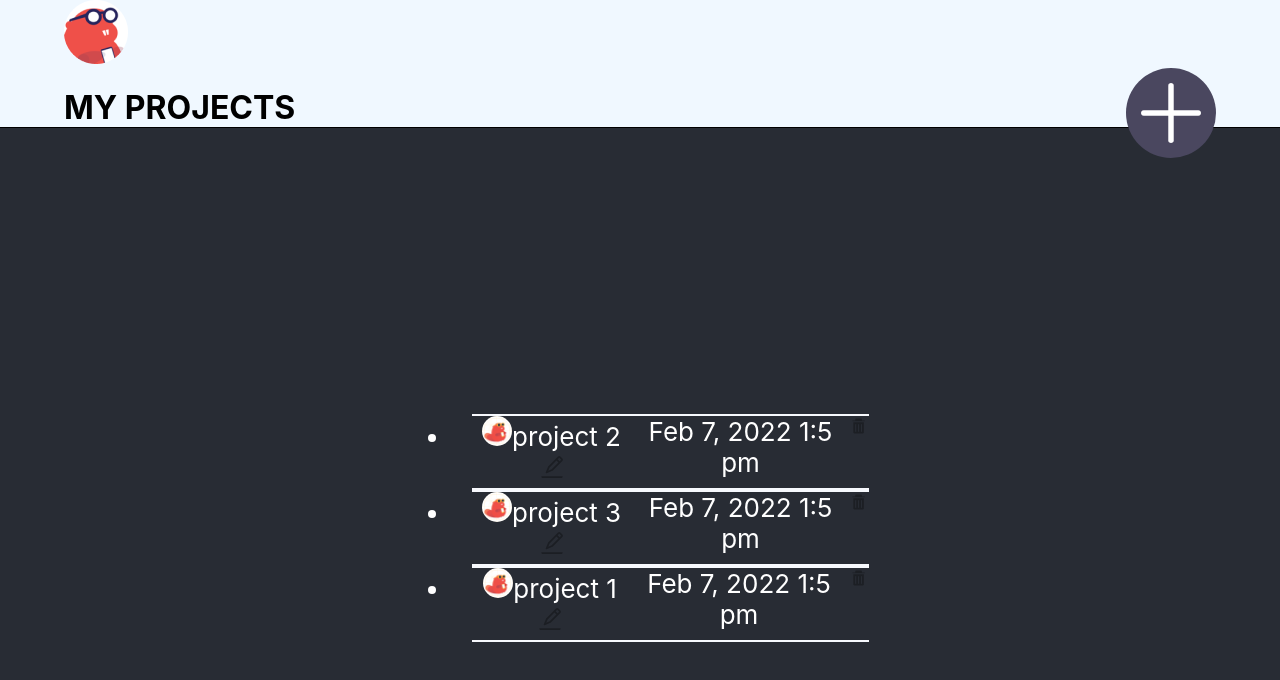
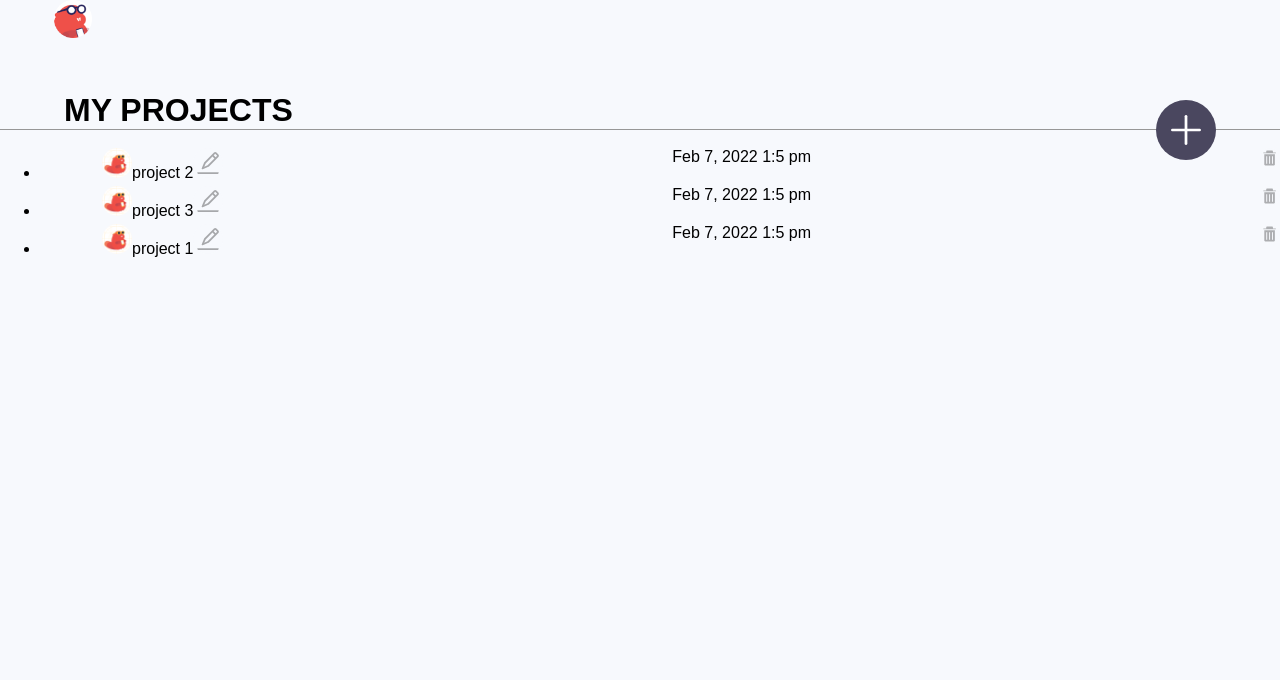
Before and after one commit to seaweasel/thunkable, a React (Create React App) app: page / in a window 1280 px wide. Shown: the top 680 px of the page. Built offline with nearby package versions, Linux system fonts and the light colour scheme.

Commit message:
can now add and edit projects

```diff
--- a/src/App.css
+++ b/src/App.css
@@ -1,38 +1,9 @@
-.App {
-  text-align: center;
-}
-
-.App-logo {
-  height: 40vmin;
-  pointer-events: none;
-}
-
-@media (prefers-reduced-motion: no-preference) {
-  .App-logo {
-    animation: App-logo-spin infinite 20s linear;
-  }
-}
-
-.App-header {
-  background-color: #282c34;
+content {
+  width: 100%;
   min-height: 100vh;
   display: flex;
   flex-direction: column;
   align-items: center;
   justify-content: center;
   font-size: calc(10px + 2vmin);
-  color: white;
 }
-
-.App-link {
-  color: #61dafb;
-}
-
-@keyframes App-logo-spin {
-  from {
-    transform: rotate(0deg);
-  }
-  to {
-    transform: rotate(360deg);
-  }
-}
--- a/src/App.js
+++ b/src/App.js
@@ -32,7 +32,7 @@ function App() {
 
    const newProjectHandler = () => {
       const id = uuidv4();
-      updateProjects([...projects, {name:'',id:id,date:Date.now()}])
+      updateProjects([...projects, {name:'new project',id:id,date:Date.now()}])
       updateProjectToEdit(id);
    }
 
@@ -41,7 +41,7 @@ function App() {
    }
 
 
-   return <div>
+   return <div className='content'>
       <Header newProjectHandler={newProjectHandler}/>
       <ProjectList projectToEdit={projectToEdit}
                    updateProjectToEditHandler={updateProjectToEdit}
--- a/src/components/Header.css
+++ b/src/components/Header.css
@@ -1,5 +1,4 @@
 .header {
-    background-color: aliceblue;
     width: 100%;
     position: relative;
 }
@@ -18,3 +17,22 @@
     background-color: #4A475F;
     border-radius:50%
 }
+
+.beaver {
+    padding-left: 5%;
+    margin-bottom: 20px;
+    margin-left: -10px;
+    height: 8%;
+    width: 8%;
+}
+
+.linebreak {
+    border-bottom: 1px solid #979797;
+    margin: 0;
+    padding: 0;
+}
+
+h1 {
+    padding: 0 0 0 5%;
+    margin: 30px 0 0;
+}
--- a/src/components/Header.js
+++ b/src/components/Header.js
@@ -6,9 +6,9 @@ import './Header.css';
 const Header = props => {
 
    return <div className='header'>
-      <img style={{paddingLeft: '5%', marginBottom: '20px'}} src={beaver}/>
-      <h1 style={{padding: '0 0 0 5%', margin: '0'}}>MY PROJECTS</h1>
-      <div style={{borderBottom: '1px solid black', margin: '0', padding: '0'}}></div>
+      <img  className='beaver' src={beaver}/>
+      <h1 className='h1'>MY PROJECTS</h1>
+      <div className='linebreak'></div>
       <img className='half-out-button'
            onClick={() => props.newProjectHandler()}
            src={plus_sign}/>
--- a/src/components/Project.js
+++ b/src/components/Project.js
@@ -21,7 +21,7 @@ const Project = props => {
              onBlur={() => props.updateProjectToEditHandler('')}
              value={name} onChange={nameChangeHandler}
              type='text'
-             id='name'
+             id={props.id}
              onTouchEnd={() => props.updateProjectToEditHandler('')}/>
       : name;
 
--- a/src/index.css
+++ b/src/index.css
@@ -1,13 +1,11 @@
 body {
   margin: 0;
-  font-family: -apple-system, BlinkMacSystemFont, 'Segoe UI', 'Roboto', 'Oxygen',
-    'Ubuntu', 'Cantarell', 'Fira Sans', 'Droid Sans', 'Helvetica Neue',
-    sans-serif;
+  font-family: 'Source Sans Pro', sans-serif;
   -webkit-font-smoothing: antialiased;
   -moz-osx-font-smoothing: grayscale;
 }
 
-code {
-  font-family: source-code-pro, Menlo, Monaco, Consolas, 'Courier New',
-    monospace;
+* {
+  background-color: #F7F9FD;
+  box-sizing: border-box;
 }
```
